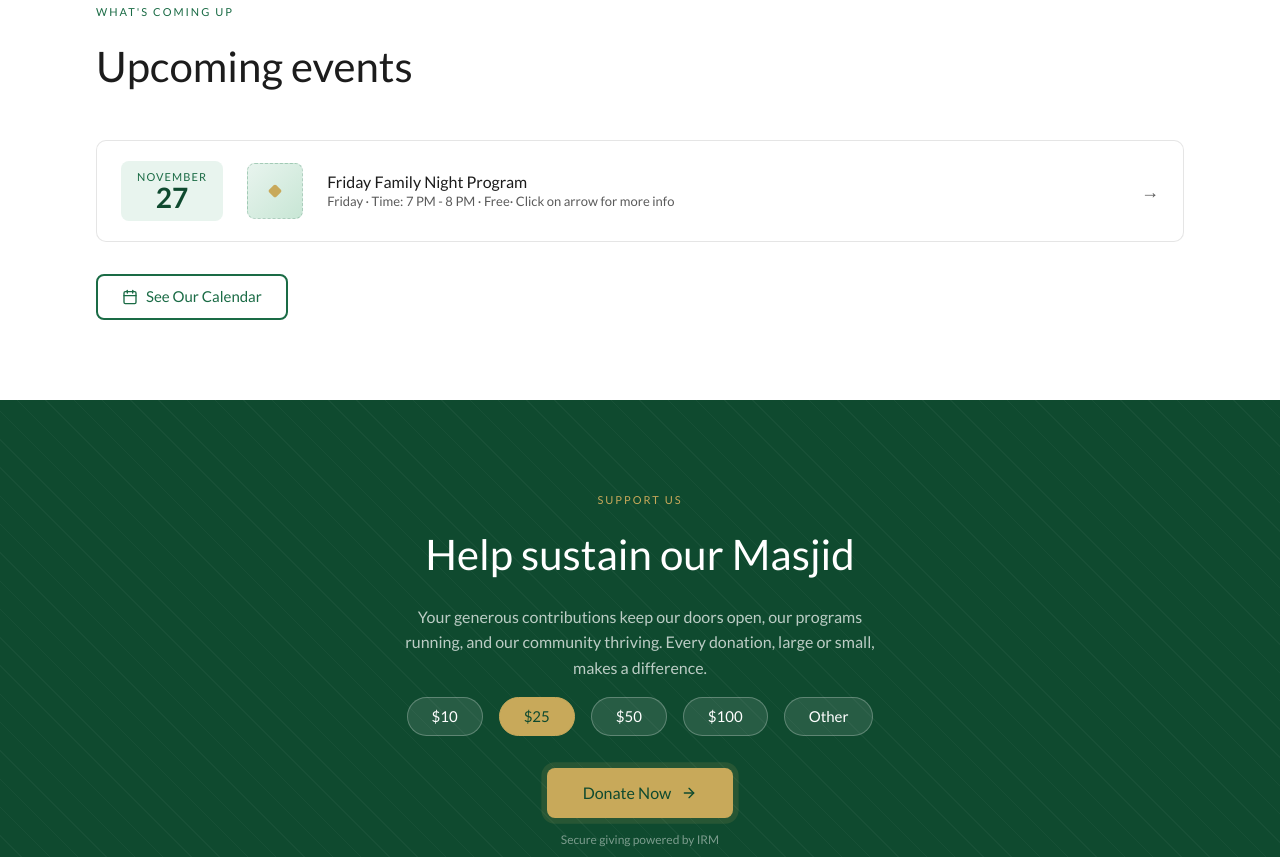
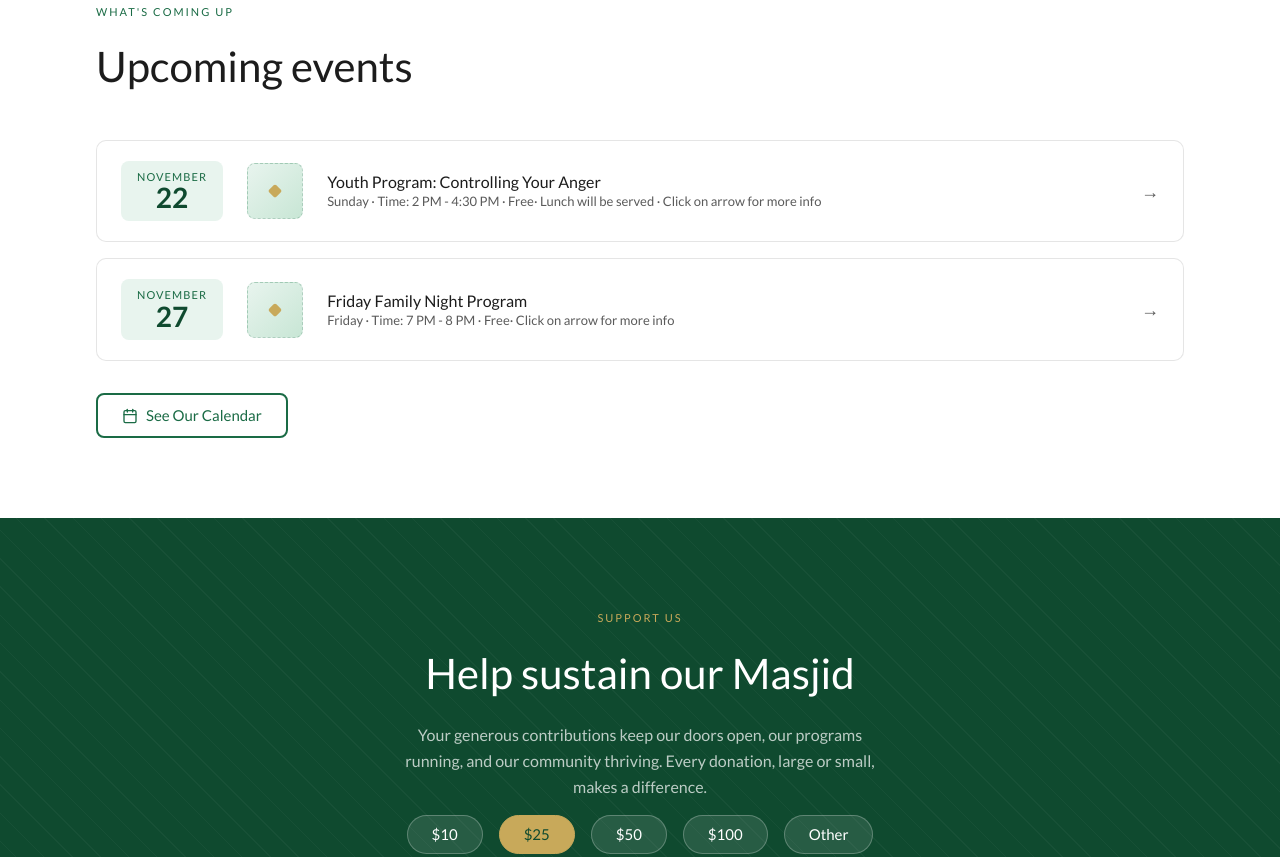
Before and after one commit to AbdullahElqabbany/jamiatalansar, a plain HTML site: page index.html in a window 1280 px wide. Shown: the part 3116-3973 px from the top of the page. Drawn offline with Linux system fonts and the light colour scheme; a script that the page names is missing.

Commit message:
Update index.html

```diff
--- a/index.html
+++ b/index.html
@@ -2276,6 +2276,15 @@
 
 
 
+ <a href="https://jamiatalansar.ca/youthprograms/" class="event-row">
+          <div class="event-date"><div class="event-month">November</div><div class="event-day">22</div></div>
+          <div class="event-thumb-placeholder"></div>
+          <div class="event-info">
+            <div class="event-name">Youth Program: Controlling Your Anger </div>
+            <div class="event-meta">Sunday · Time: 2 PM - 4:30 PM · Free· Lunch will be served · Click on arrow for more info</div>
+          </div>
+          <span class="event-arrow">→</span>
+        </a>
 
         <a href="https://jamiatalansar.ca/familynight/" class="event-row">
           <div class="event-date"><div class="event-month">November</div><div class="event-day">27</div></div>
```
